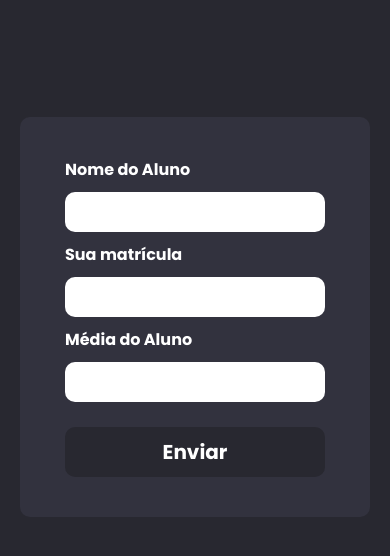
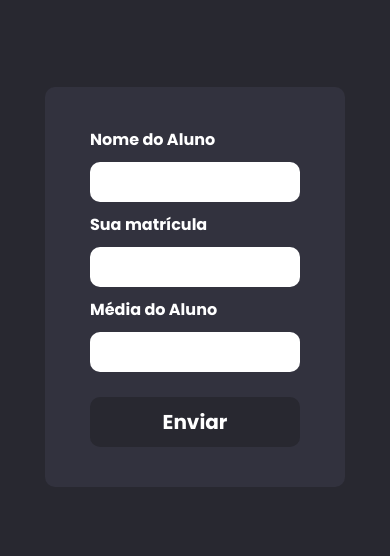
Before and after one commit to igorVtermions/exercicio-JS-Verificador-de-alunos-aprovados-, a plain HTML site: page index.html in a window 390 px wide. Shown: the part 172-728 px from the top of the page. Drawn offline with Linux system fonts and the light colour scheme.

Commit message:
adjust responsive

```diff
--- a/responsive.css
+++ b/responsive.css
@@ -4,6 +4,15 @@
     }
     #content{
         margin-left: 0;
+    }
+    #vision{
+        font-size: 15px;
+        padding: 10px;
+        margin-bottom: 10px;
+        text-align: center;
+    }
+    .text{
+        margin-bottom: -60px;
     }
 
 }
@@ -16,6 +25,6 @@ h1{
 }
 #content{
     margin-left: 0;
-    width: 350px;
+    width: 300px;
 }
 }
```
